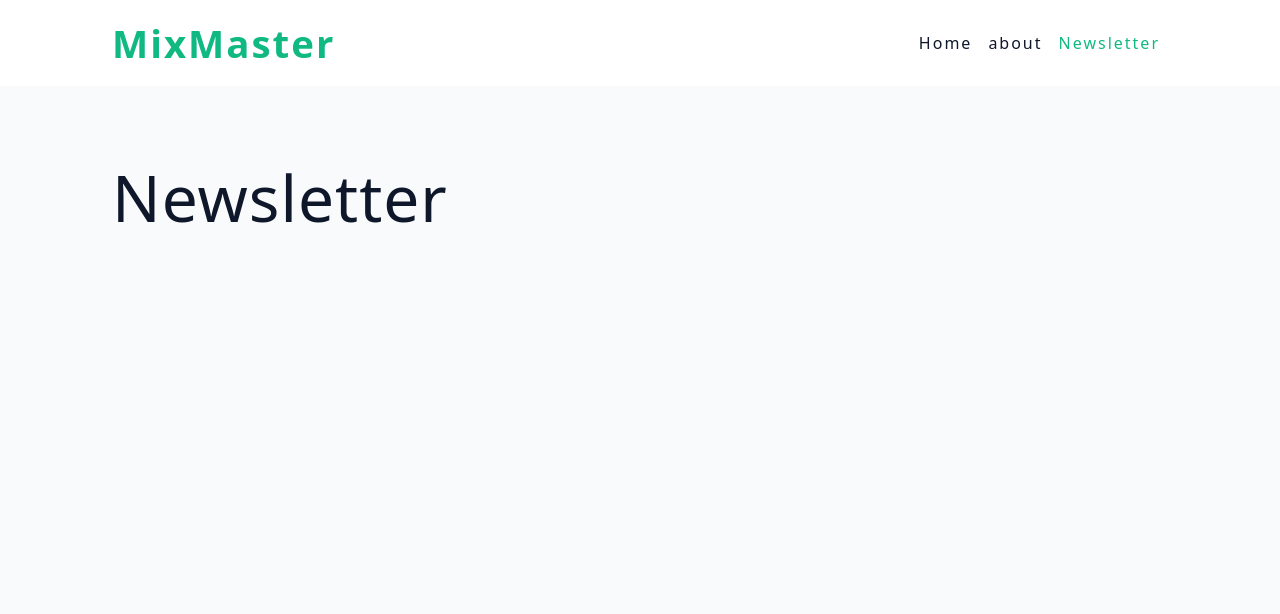
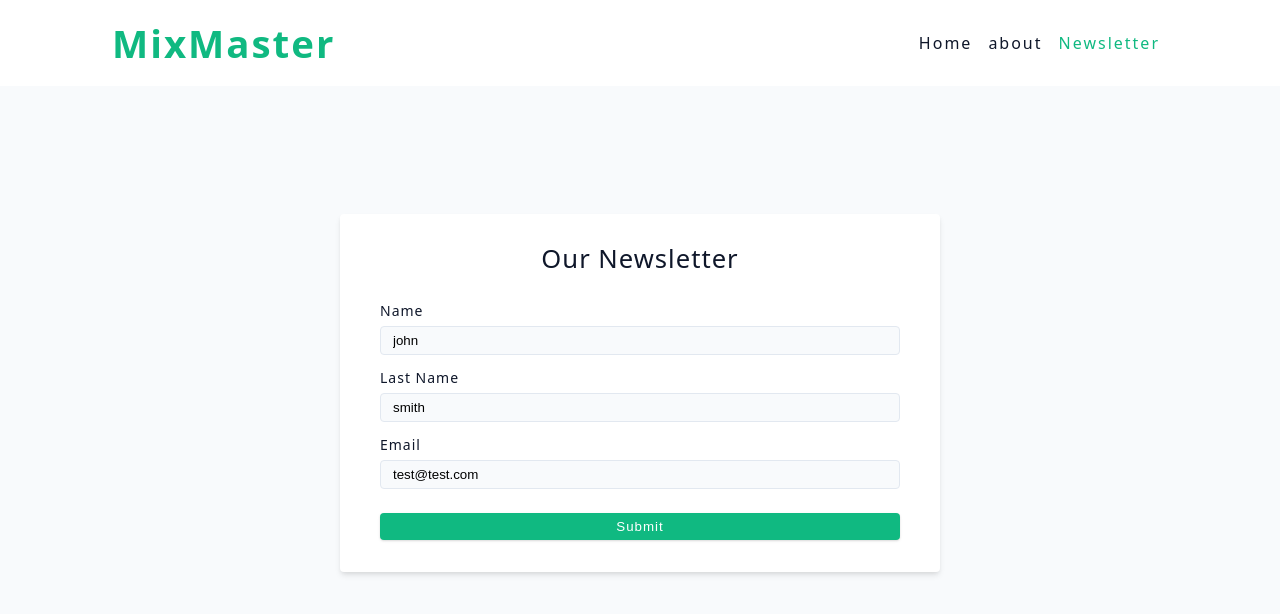
Before and after one commit to rupamsutar/mix-master, a React (Vite) app: page /newsletter in a window 1280 px wide. Shown: the top 614 px of the page. Built offline with nearby package versions, Linux system fonts and the light colour scheme.

Commit message:
Newsletter

```diff
--- a/src/pages/Newsletter.jsx
+++ b/src/pages/Newsletter.jsx
@@ -2,7 +2,25 @@
 
 const Newsletter = () => {
   return (
-    <h1>Newsletter</h1>
+    <form className='form'>
+      <h4 style={{textAlign: 'center', marginBottom: '2rem'}}>our newsletter</h4>
+      {/* name */}
+      <div className="form-row">
+        <label htmlFor="name" className='form-label'>name</label>
+        <input type="text" className='form-input' name='name' id='name' defaultValue='john' />
+      </div>
+      {/* lastName */}
+      <div className="form-row">
+        <label htmlFor="lastName" className='form-label'>last name</label>
+        <input type="text" className='form-input' name='lastName' id='lastName' defaultValue='smith' />
+      </div>
+      {/* email */}
+      <div className="form-row">
+        <label htmlFor="email" className='form-label'>email</label>
+        <input type="text" className='form-input' name='email' id='email' defaultValue='test@test.com' />
+      </div>
+      <button className="btn btn-block" type='submit' style={{marginTop: '0.5rem'}}>submit</button>
+    </form>
   )
 }
 
```
